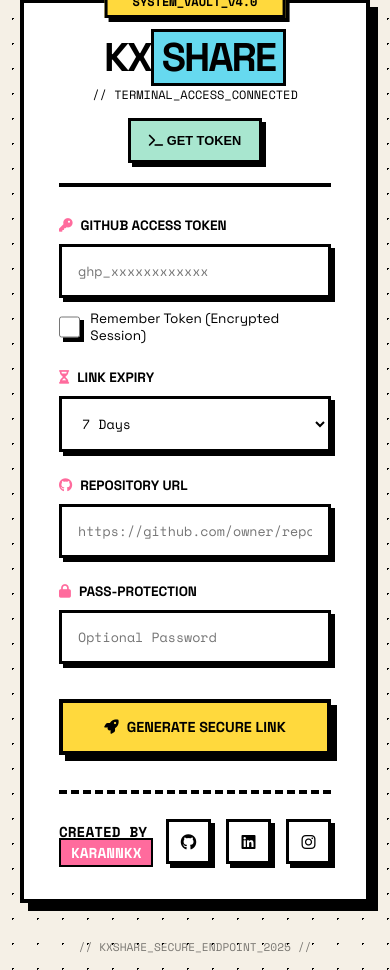
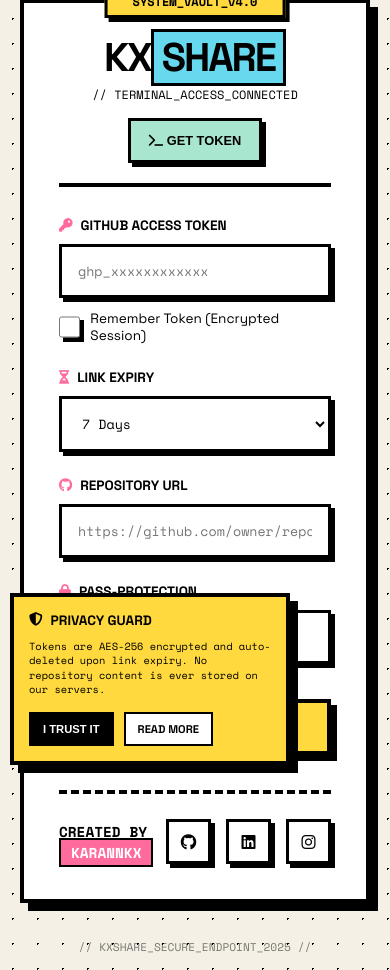
Before and after one commit to Karannkx/Kxshare, a Flask app: page /create in a window 390 px wide. Shown: the part 69-1039 px from the top of the page. Run offline with Flask 3, Linux system fonts and the light colour scheme; some libraries are stand-ins or nearby versions.

Commit message:
fix: position privacy popup to left bottom on mobile

```diff
--- a/templates/home.html
+++ b/templates/home.html
@@ -409,13 +409,16 @@
             .form-grid { grid-template-columns: 1fr; }
             .double-width, .submit-btn, .full-width { grid-column: span 1; }
             .header { flex-direction: column; text-align: center; gap: 15px; }
-            .sticker, .privacy-popup { display: none !important; }
+            .sticker { display: none !important; }
             .modal-box { max-width: 95%; max-height: 95vh; }
             .modal-body { padding: 20px 15px; }
             .guide-step { padding: 18px; }
             .guide-step p { margin-left: 0; margin-top: 12px; }
             .modal-header h2 { font-size: 1.2rem; }
             .submit-btn { padding: 15px; font-size: 0.9rem; gap: 8px; }
+            .privacy-popup { width: 85%; max-width: 280px; padding: 15px; bottom: 10px; left: 10px; }
+            .privacy-popup h4 { font-size: 0.85rem; }
+            .privacy-popup p { font-size: 0.65rem; }
         }
     </style>
 </head>
```
